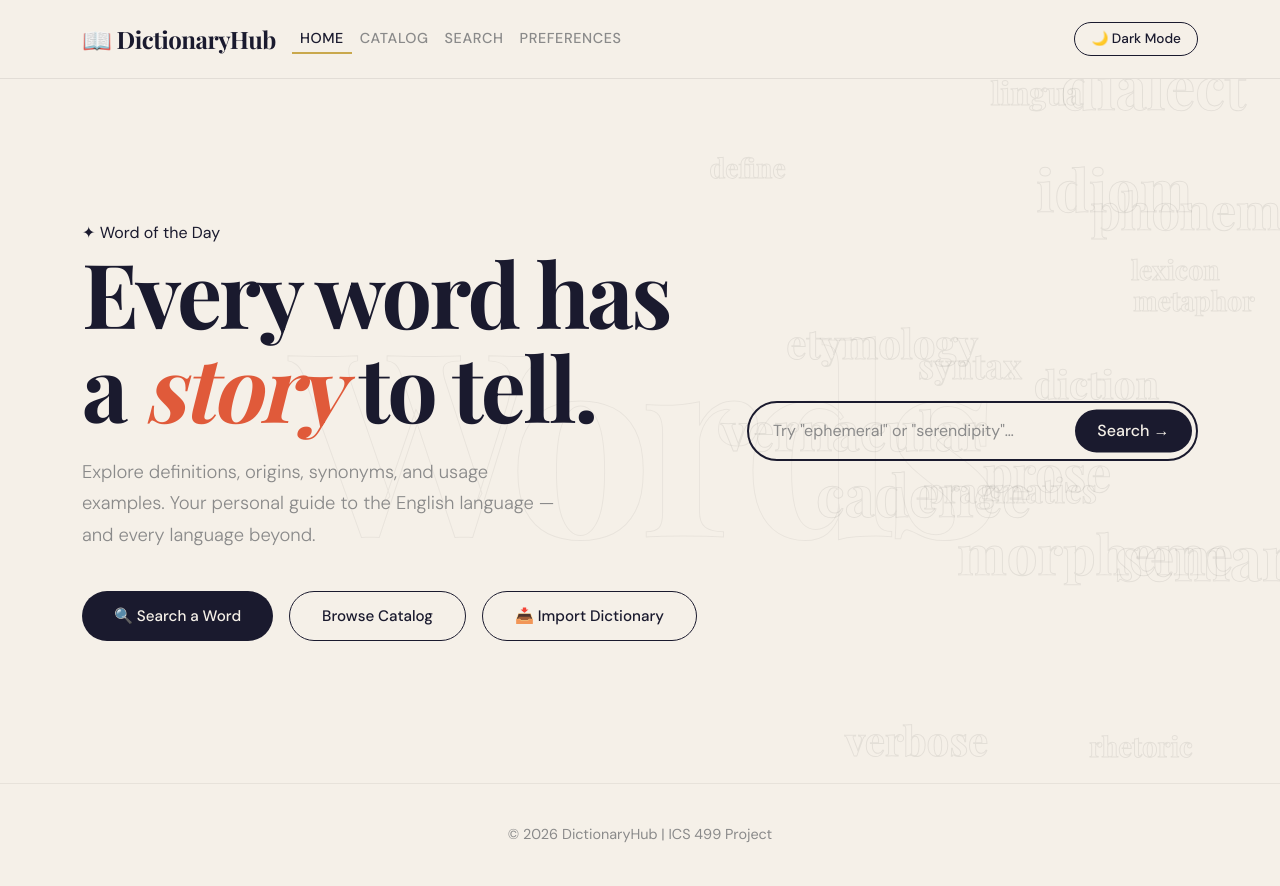
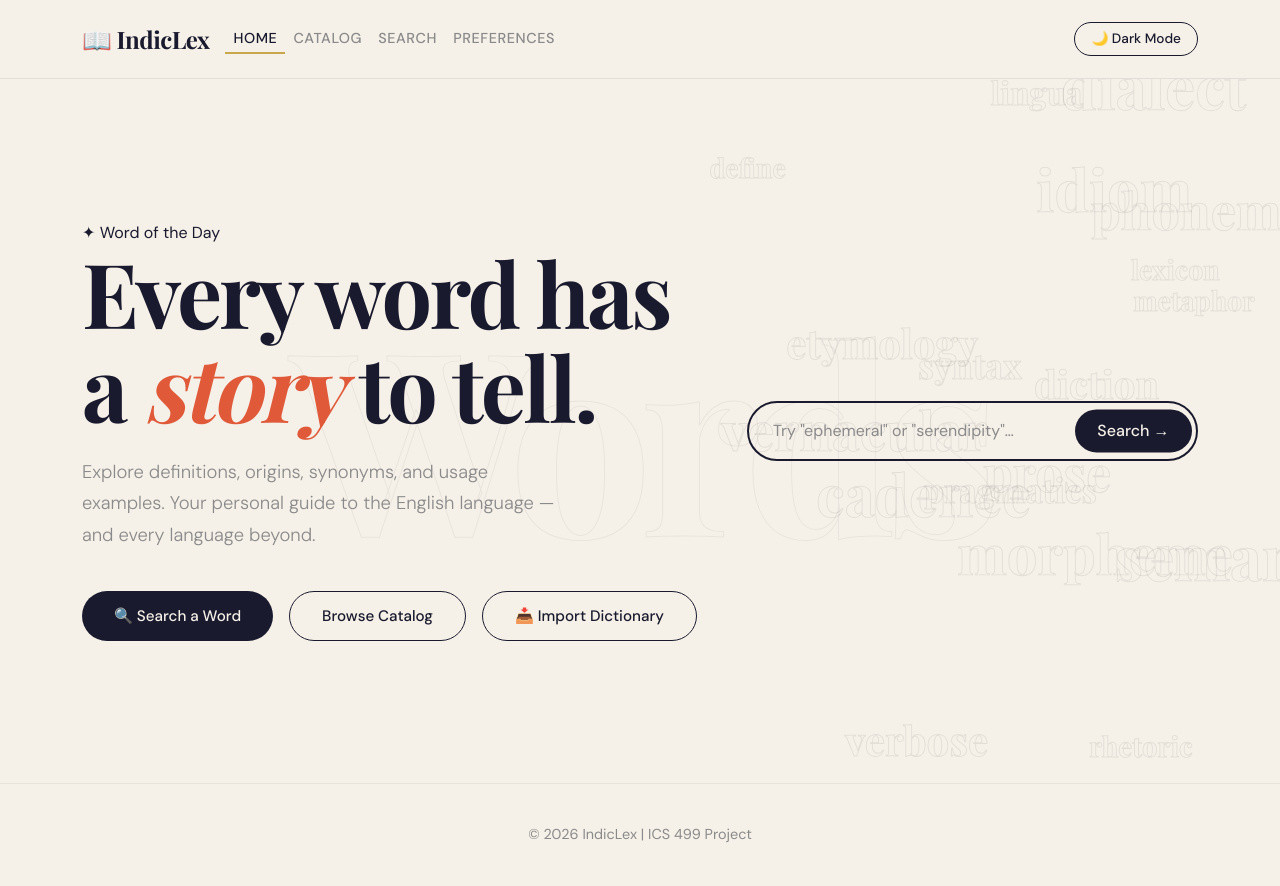
Before and after one commit to sjasthi/IndicLex_b, a PHP site: page / in a window 1280 px wide. Run offline with PHP 8.4, Linux system fonts and the light colour scheme; some web fonts are replaced.

Commit message:
update
Footer and header update

```diff
--- a/includes/footer.php
+++ b/includes/footer.php
@@ -1,6 +1,6 @@
 <footer class="site-footer">
   <div class="container">
-    <p>© <?php echo date("Y"); ?> DictionaryHub | ICS 499 Project</p>
+    <p>© <?php echo date("Y"); ?> IndicLex | ICS 499 Project</p>
   </div>
 </footer>
 
--- a/includes/header.php
+++ b/includes/header.php
@@ -9,7 +9,7 @@
 <head>
   <meta charset="UTF-8">
   <meta name="viewport" content="width=device-width, initial-scale=1">
-  <title>DictionaryHub</title>
+  <title>IndicLex</title>
   <link href="https://cdn.jsdelivr.net/npm/bootstrap@5.3.2/dist/css/bootstrap.min.css" rel="stylesheet">
   <link href="https://fonts.googleapis.com/css2?family=Playfair+Display:ital,wght@0,400;0,700;1,400&family=DM+Sans:wght@300;400;500&display=swap" rel="stylesheet">
   <link rel="stylesheet" href="assets/css/style.css">
@@ -18,7 +18,7 @@
 
 <nav class="navbar navbar-expand-lg">
   <div class="container">
-    <a class="navbar-brand fw-bold" href="index.php">📖 DictionaryHub</a>
+    <a class="navbar-brand fw-bold" href="index.php">📖 IndicLex</a>
     <button class="navbar-toggler" type="button" data-bs-toggle="collapse" data-bs-target="#navbarNav">
       <span class="navbar-toggler-icon"></span>
     </button>
```
